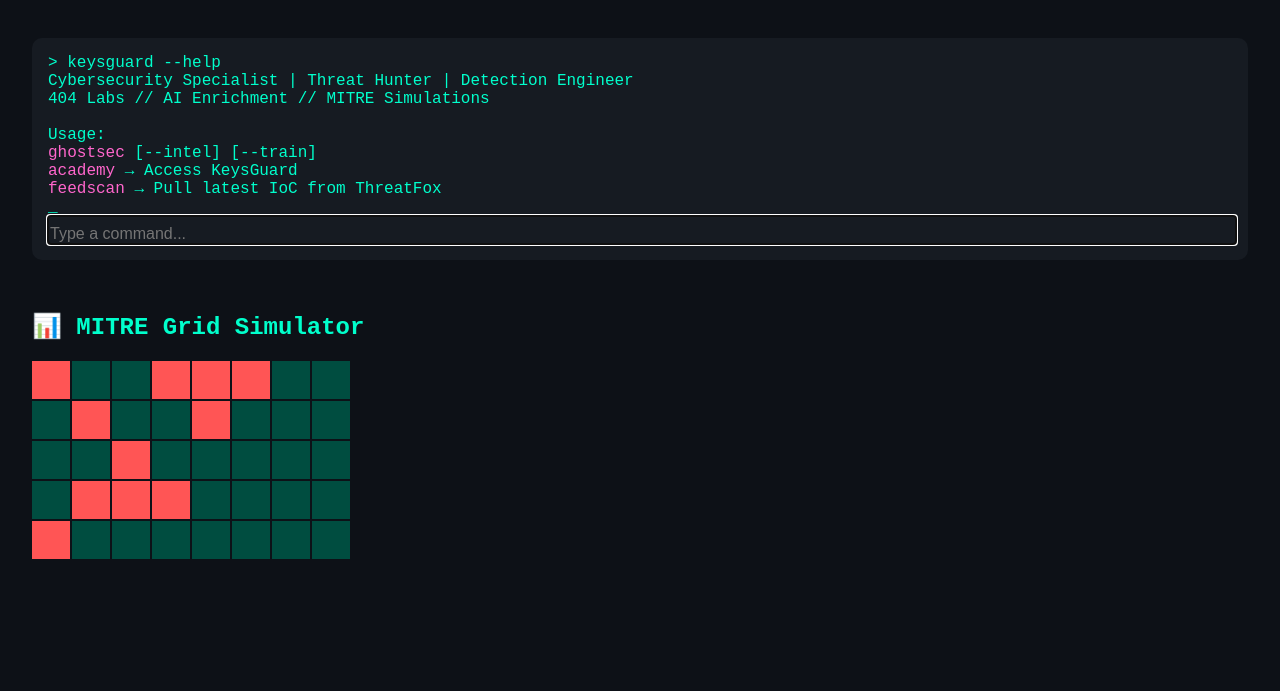
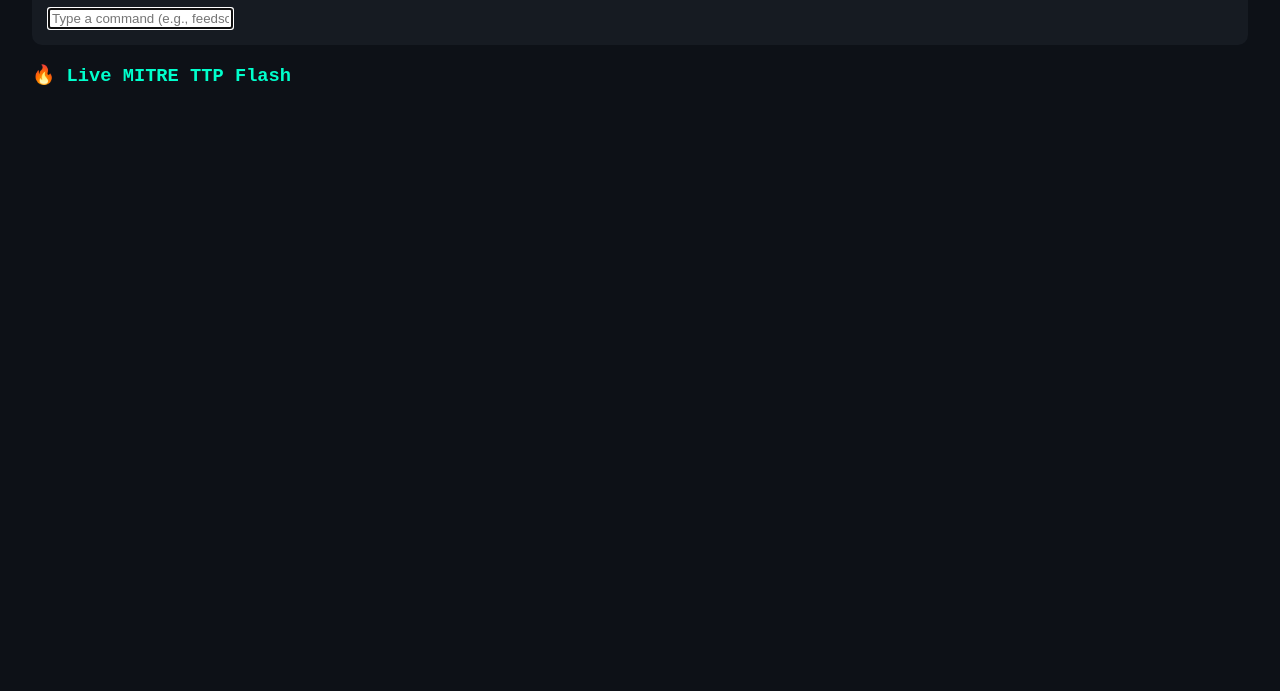
Before and after one commit to vVv-Keys/vVv-Keys, a plain HTML site: page docs/index.html in a window 1280 px wide. Shown: the part 109-800 px from the top of the page. Drawn offline with Linux system fonts and the light colour scheme.

Commit message:
Update index.html

```diff
--- a/docs/index.html
+++ b/docs/index.html
@@ -1,35 +1,23 @@
-
 <!DOCTYPE html>
 <html lang="en">
 <head>
   <meta charset="UTF-8" />
   <meta name="viewport" content="width=device-width, initial-scale=1.0"/>
-  <title>GhostSec CLI Dashboard</title>
-  <link rel="stylesheet" href="dashboard.css" />
+  <title>GhostSec Live Dashboard</title>
+  <link rel="stylesheet" href="dashboard.css"/>
 </head>
 <body>
-  <div class="container">
-    <h1>👻 GhostSec CLI Interface</h1>
-    <div class="terminal">
-      <div id="terminal-output">
-        <div>> keysguard --help</div>
-        <div>Cybersecurity Specialist | Threat Hunter | Detection Engineer</div>
-        <div>404 Labs // AI Enrichment // MITRE Simulations</div>
-        <br />
-        <div>Usage:</div>
-        <div><span class="cmd">ghostsec</span> [--intel] [--train]</div>
-        <div><span class="cmd">academy</span> → Access KeysGuard</div>
-        <div><span class="cmd">feedscan</span> → Pull latest IoC from ThreatFox</div>
-        <div><span class="cursor">_</span></div>
-      </div>
-      <input id="terminal-input" type="text" placeholder="Type a command..." autofocus />
-    </div>
+  <div class="terminal">
+    <h2>🛰️ GhostSec CLI</h2>
+    <div id="output" class="output"></div>
+    <input type="text" id="cli-input" placeholder="Type a command (e.g., feedscan, iotx, feodo)..." autofocus />
+  </div>
 
-    <div class="info-panel">
-      <h2>📊 MITRE Grid Simulator</h2>
-      <canvas id="mitre-canvas" width="400" height="200"></canvas>
-    </div>
+  <div id="mitre-map">
+    <h3>🔥 Live MITRE TTP Flash</h3>
+    <div class="ttp-grid" id="ttp-grid"></div>
   </div>
+
   <script src="dashboard.js"></script>
 </body>
 </html>
```
